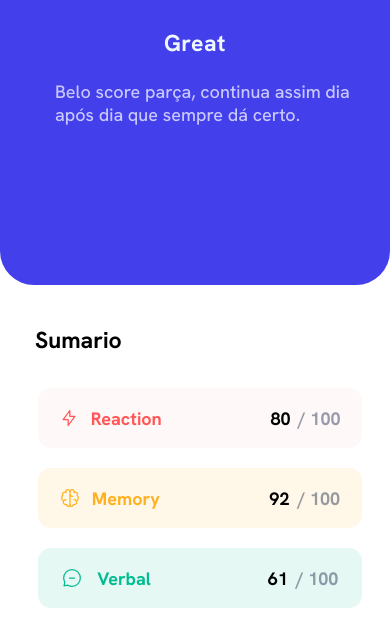
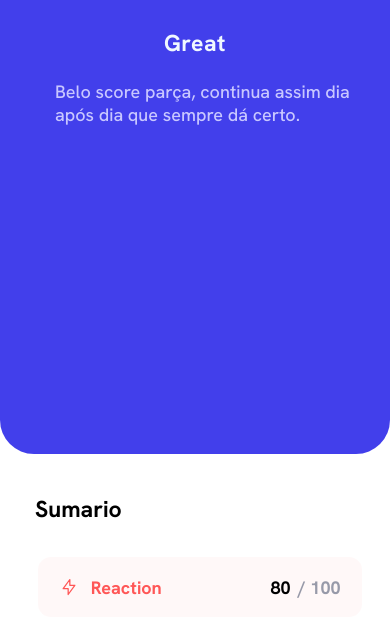
Before and after one commit to YannDarkz/Sumario-beta, a plain HTML site: page index.html in a window 390 px wide. Shown: the part 221-844 px from the top of the page. Drawn offline with Linux system fonts and the light colour scheme.

Commit message:
commit inicial

```diff
--- a/src/css/responsive.css
+++ b/src/css/responsive.css
@@ -117,7 +117,7 @@
     display: block;
     flex-direction: column;
 
-    height: 130vh;
+    min-height: 130vh;
 
 
 
@@ -128,9 +128,10 @@
 
 .container-m .container-resultado{
     max-width: 100vw;
-    height:80vh;
+    min-height:80vh;
    border-top-right-radius: 0;
    border-top-left-radius: 0;
+
 
 
 
```
